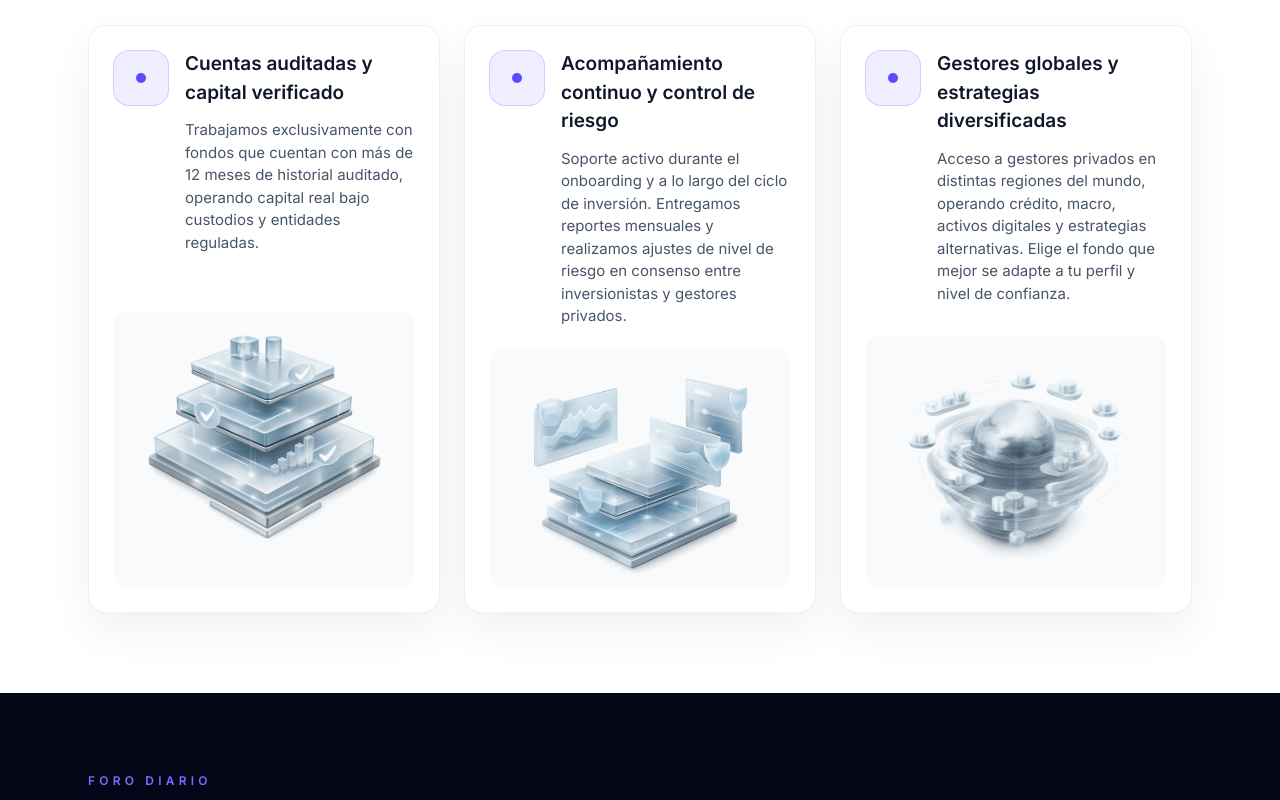
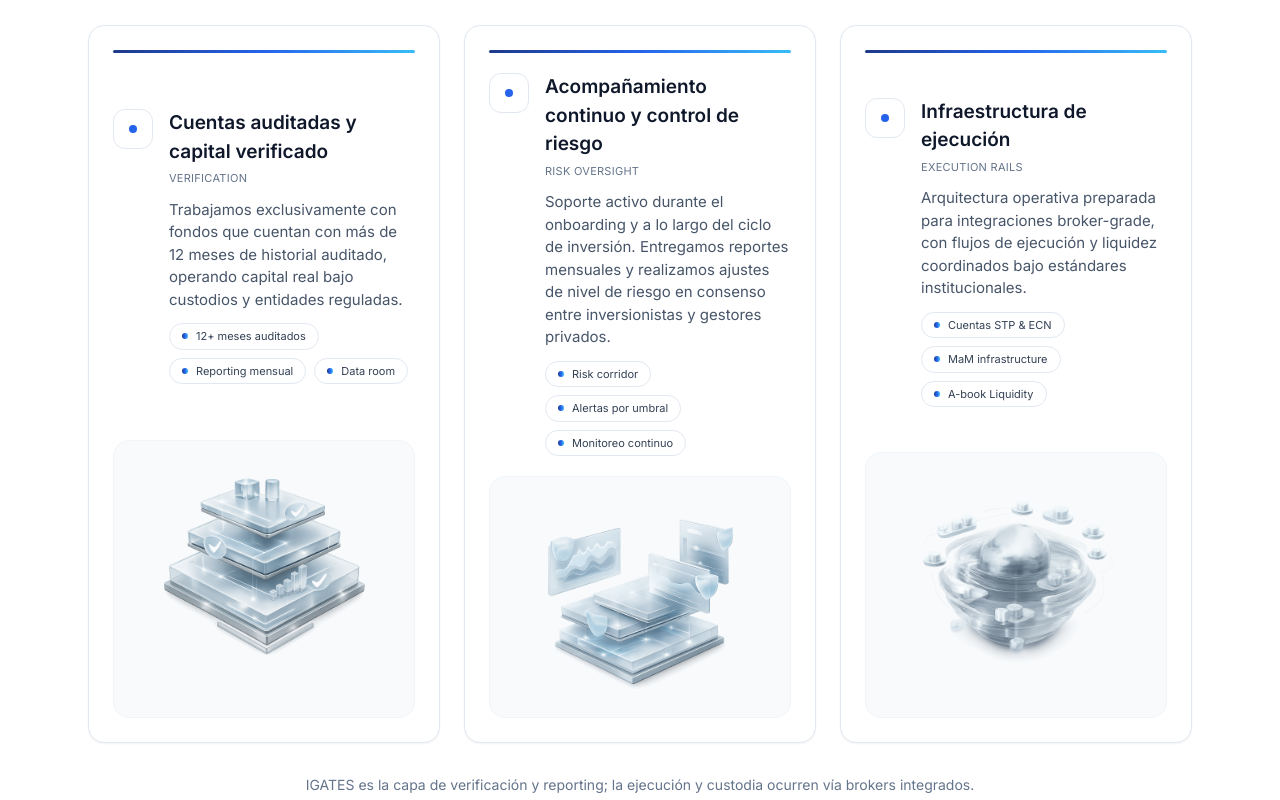
Before and after one commit to Juanherrera-123/Fund_Connect, a Next.js app: page / in a window 1280 px wide. Shown: the part 1100-1900 px from the top of the page. Built offline with nearby package versions, Linux system fonts and the light colour scheme.

Commit message:
Redesign IGATES pillars section

```diff
--- a/src/components/home/Why.tsx
+++ b/src/components/home/Why.tsx
@@ -3,8 +3,10 @@ const purposeCards = [
     titleKey: "whyCard1Title",
     bodyKey: "whyCard1Body",
     title: "Cuentas auditadas y capital verificado",
+    spec: "VERIFICATION",
     body:
       "Trabajamos exclusivamente con fondos que cuentan con más de 12 meses de historial auditado, operando capital real bajo custodios y entidades reguladas.",
+    chips: ["12+ meses auditados", "Reporting mensual", "Data room"],
     image: "/frostglass.png",
     alt: "Track record verification graphic",
   },
@@ -12,17 +14,21 @@ const purposeCards = [
     titleKey: "whyCard2Title",
     bodyKey: "whyCard2Body",
     title: "Acompañamiento continuo y control de riesgo",
+    spec: "RISK OVERSIGHT",
     body:
       "Soporte activo durante el onboarding y a lo largo del ciclo de inversión. Entregamos reportes mensuales y realizamos ajustes de nivel de riesgo en consenso entre inversionistas y gestores privados.",
+    chips: ["Risk corridor", "Alertas por umbral", "Monitoreo continuo"],
     image: "/surfacespannels.png",
     alt: "Continuous support and risk control graphic",
   },
   {
     titleKey: "whyCard3Title",
     bodyKey: "whyCard3Body",
-    title: "Gestores globales y estrategias diversificadas",
+    title: "Infraestructura de ejecución",
+    spec: "EXECUTION RAILS",
     body:
-      "Acceso a gestores privados en distintas regiones del mundo, operando crédito, macro, activos digitales y estrategias alternativas. Elige el fondo que mejor se adapte a tu perfil y nivel de confianza.",
+      "Arquitectura operativa preparada para integraciones broker-grade, con flujos de ejecución y liquidez coordinados bajo estándares institucionales.",
+    chips: ["Cuentas STP & ECN", "MaM infrastructure", "A-book Liquidity"],
     image: "/Global.png",
     alt: "Global managers and diversified strategies graphic",
   },
@@ -48,34 +54,47 @@ export function Why() {
         </div>
         <div className="mt-12 grid gap-6 lg:grid-cols-3">
           {purposeCards.map((card) => (
-            <article
-              key={card.titleKey}
-              className="grid gap-5 rounded-[18px] border border-slate-200/60 bg-white p-6 shadow-[0_18px_45px_rgba(15,23,42,0.06)]"
-            >
+            <article key={card.titleKey} className="igates-card grid gap-5">
+              <div className="igates-gradient h-[3px] w-full rounded-full" aria-hidden="true" />
               <div className="grid gap-4 md:grid-cols-[auto_1fr] md:items-start">
-                <div className="flex h-14 w-14 items-center justify-center rounded-2xl border border-igates-500/20 bg-gradient-to-br from-igates-500/10 to-igates-400/10 text-igates-500">
-                  <span className="h-2.5 w-2.5 rounded-full bg-igates-500" aria-hidden="true" />
+                <div className="flex h-10 w-10 items-center justify-center rounded-xl border border-slate-200 bg-white">
+                  <span className="h-2 w-2 rounded-full bg-blue-600" aria-hidden="true" />
                 </div>
                 <div className="space-y-3">
-                  <h3 className="text-[19px] font-semibold text-slate-900" data-i18n={card.titleKey}>
-                    {card.title}
-                  </h3>
+                  <div className="space-y-1">
+                    <h3 className="text-[19px] font-semibold text-slate-900" data-i18n={card.titleKey}>
+                      {card.title}
+                    </h3>
+                    <p className="text-[11px] uppercase tracking-wide text-slate-500">{card.spec}</p>
+                  </div>
                   <p className="text-[15px] text-slate-600" data-i18n={card.bodyKey}>
                     {card.body}
                   </p>
+                  <div className="flex flex-wrap gap-2">
+                    {card.chips.map((chip) => (
+                      <span key={chip} className="igates-chip">
+                        <span className="igates-gradient h-1.5 w-1.5 rounded-full" aria-hidden="true" />
+                        {chip}
+                      </span>
+                    ))}
+                  </div>
                 </div>
               </div>
-              <div className="overflow-hidden rounded-2xl bg-slate-50">
+              <div className="rounded-2xl border border-slate-100 bg-slate-50 p-4">
                 <img
                   src={card.image}
                   alt={card.alt}
                   loading="lazy"
-                  className="h-60 w-full object-contain"
+                  className="h-52 w-full object-contain opacity-90"
                 />
               </div>
             </article>
           ))}
         </div>
+        <p className="mt-8 max-w-2xl text-center text-sm text-slate-500 mx-auto">
+          IGATES es la capa de verificación y reporting; la ejecución y custodia ocurren vía
+          brokers integrados.
+        </p>
       </div>
     </section>
   );
--- a/src/styles/globals.css
+++ b/src/styles/globals.css
@@ -23,9 +23,21 @@ a {
     background: linear-gradient(90deg, #1e3a8a 0%, #2563eb 50%, #38bdf8 100%);
     @apply bg-clip-text text-transparent;
   }
+
+  .igates-gradient {
+    background: linear-gradient(90deg, #1e3a8a 0%, #2563eb 50%, #38bdf8 100%);
+  }
 }
 
 @layer components {
+  .igates-card {
+    @apply rounded-2xl border border-slate-200 bg-white p-6 shadow-sm transition hover:-translate-y-0.5 hover:shadow-md;
+  }
+
+  .igates-chip {
+    @apply flex items-center gap-2 rounded-full border border-slate-200 bg-white/70 px-3 py-1 text-[11px] text-slate-700;
+  }
+
   .btn-primary {
     @apply bg-gradient-to-r from-igates-500 to-igates-400 text-white;
     border: 1px solid transparent;
```
